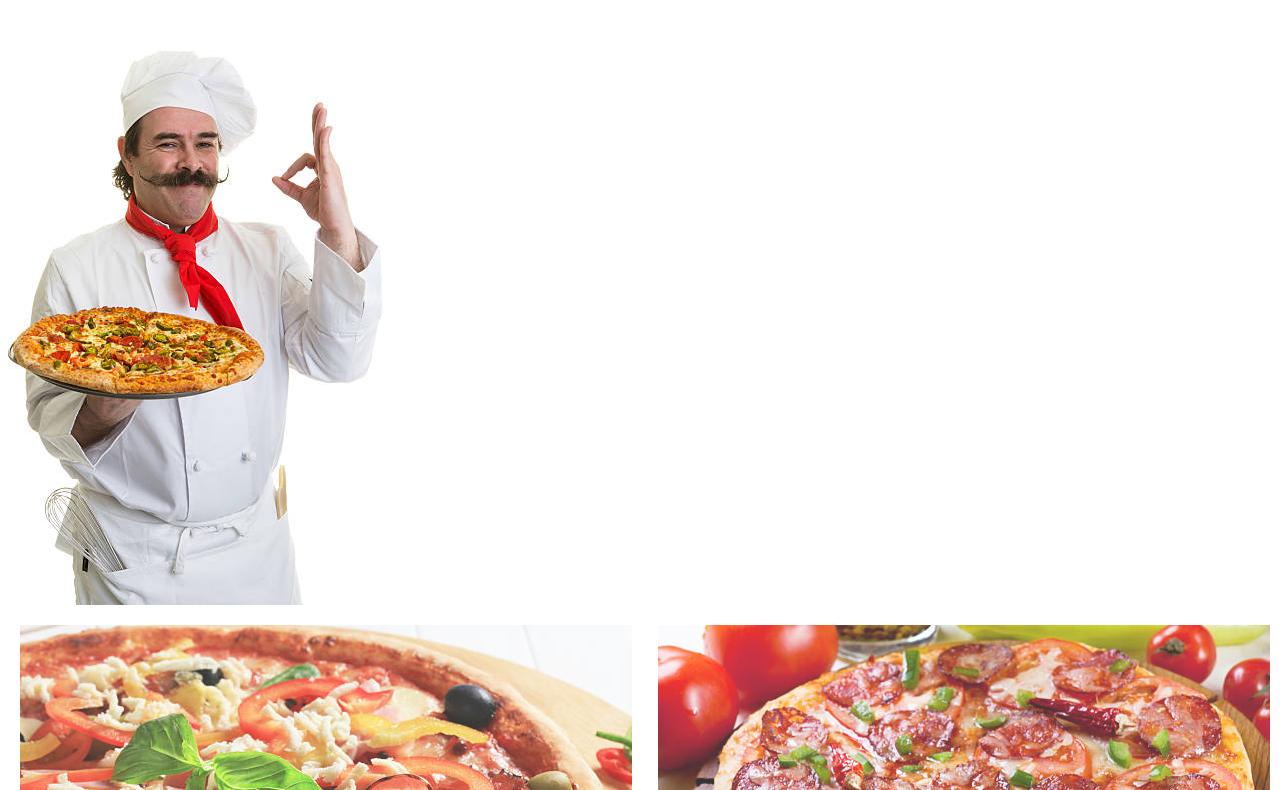
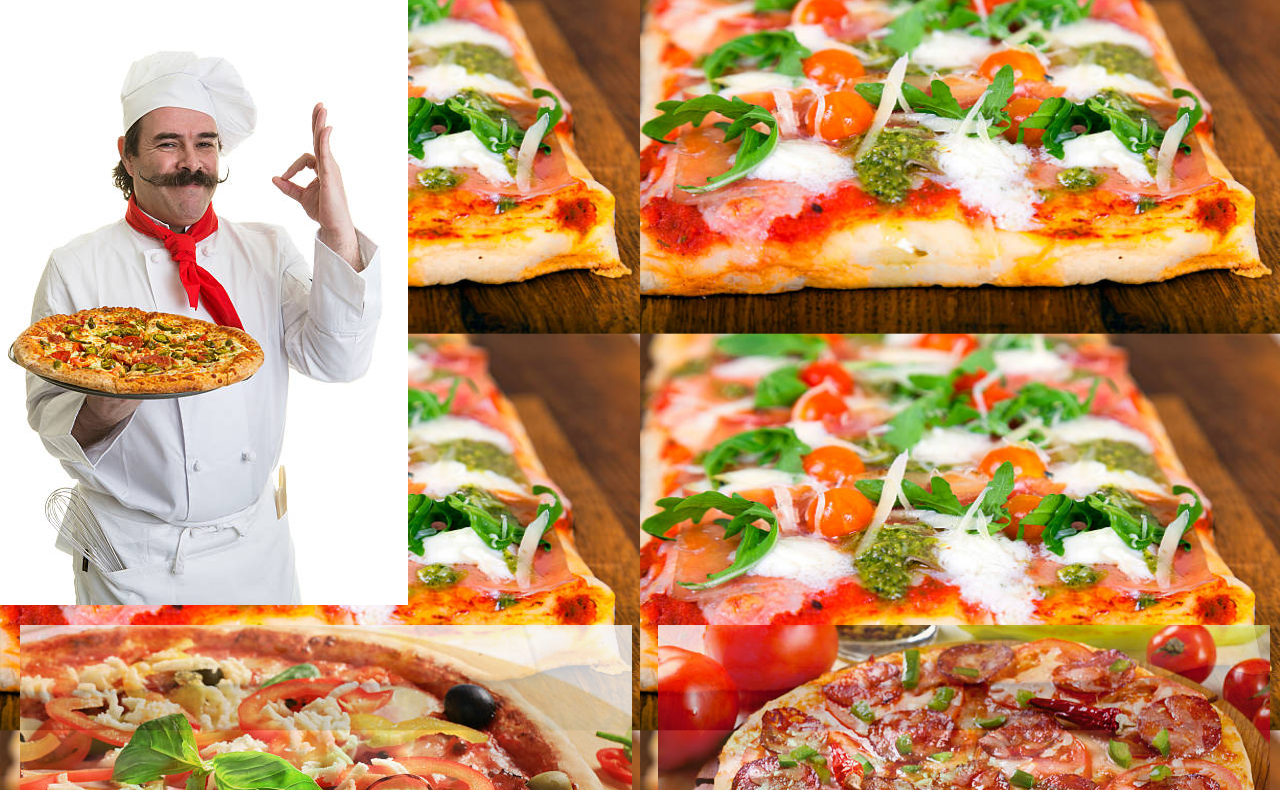
Before and after one commit to Nur-tusa/project-4, a plain HTML site: page index.html in a window 1280 px wide. Shown: the part 113-903 px from the top of the page. Drawn offline with nearby package versions, Linux system fonts and the light colour scheme.

Commit message:
added image

```diff
--- a/css/index.css
+++ b/css/index.css
@@ -109,6 +109,6 @@
 
 
   .landing {
-      background-image: url("image1/1.jpg");
+      background-image: url("../image1/1.jpg");
       background-repeat: round;
   }
```
